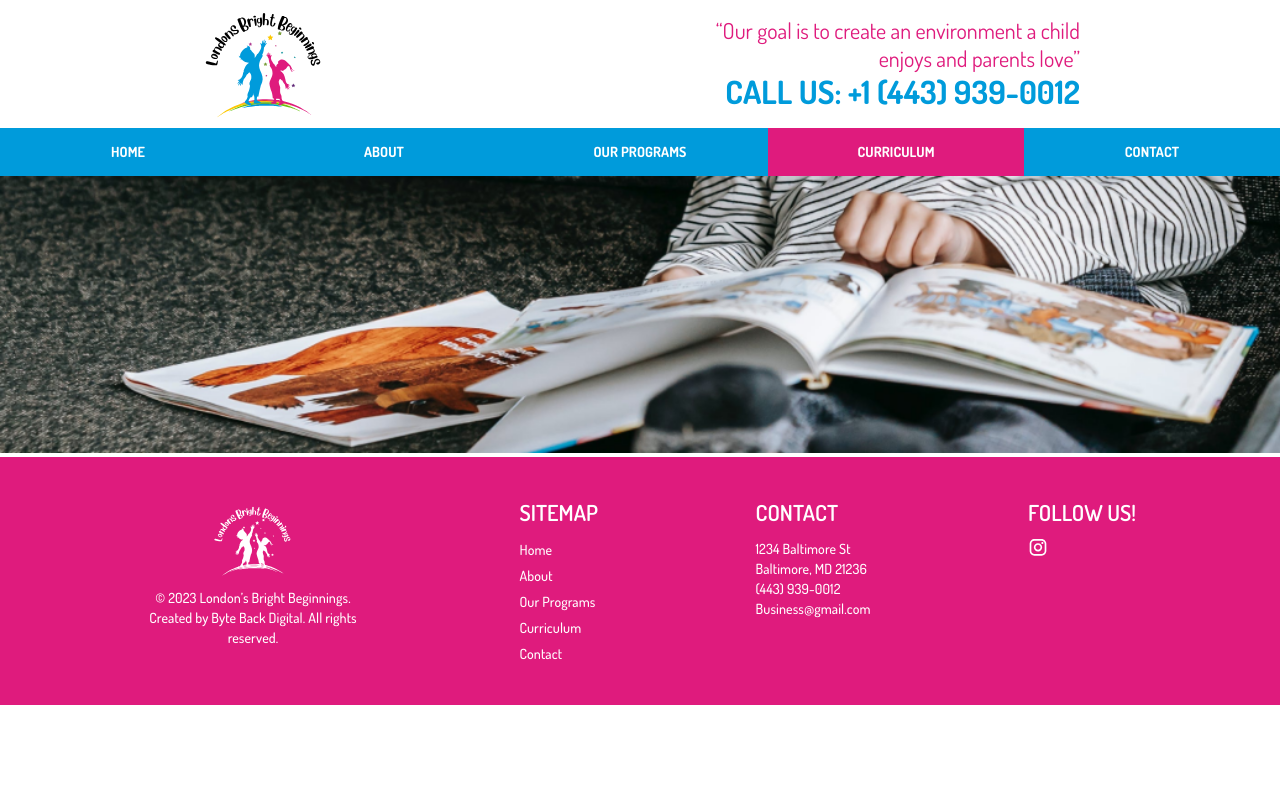
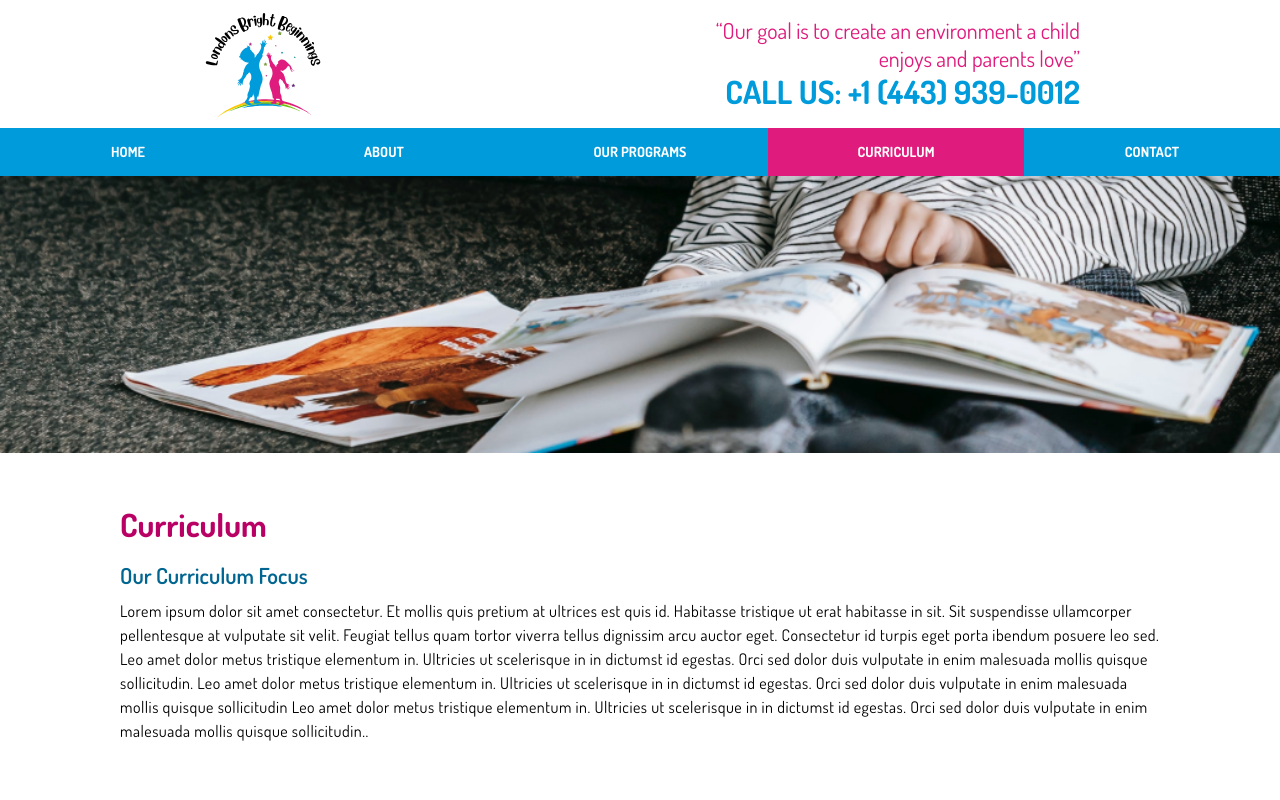
Before and after one commit to adinduokoro/London-s-Bright-Beginnings, a React (Create React App) app: page /curriculum in a window 1280 px wide. Shown: the top 800 px of the page. Built offline with nearby package versions, Linux system fonts and the light colour scheme; some icons are missing; a web font is replaced by a local one.

Commit message:
Update from break

```diff
--- a/src/pages/Contact.jsx
+++ b/src/pages/Contact.jsx
@@ -1,11 +1,19 @@
 import React from 'react'
 import Banner from '../components/banner/Banner'
 import contactBanner from "../assets/ContactBanner.png"
+import Header from '../components/paragraphs/header/Header'
 
 const Contact = () => {
   return (
     <div className='contact'>
       <Banner pageTitle={"Contact Us"} bannerImg={contactBanner} />
+      <div className="content" style={{ marginBottom: "3.12rem" }}>
+        <div className="contact__container" style={{ margin: "0 1.5rem" }}>
+          <Header title={"Contact"}/>
+          <div className="contact__content section">
+          </div>
+        </div>
+      </div>
     </div>
   )
 }
--- a/src/pages/Curriculum.jsx
+++ b/src/pages/Curriculum.jsx
@@ -1,11 +1,26 @@
 import React from 'react'
 import Banner from '../components/banner/Banner'
 import curriculumBanner from "../assets/CurriculumBanner.png"
+import Header from '../components/paragraphs/header/Header'
+import ParagraphTwo from '../components/paragraphs/paragraphTwo/ParagraphTwo'
 
 const Curriculum = () => {
   return (
     <div className='curriculum'>
       <Banner pageTitle={"Curriculum"} bannerImg={curriculumBanner} />
+      <div className="content" style={{ marginBottom: "3.12rem" }}>
+        <div className="curriculum__container" style={{ margin: "0 1.5rem" }}>
+          <Header title={"Curriculum"}/>
+          <div className="curriculum__content section">
+            <ParagraphTwo
+            title={"Our Curriculum Focus"}
+            body={
+              "Lorem ipsum dolor sit amet consectetur. Et mollis quis pretium at ultrices est quis id. Habitasse tristique ut erat habitasse in sit. Sit suspendisse ullamcorper pellentesque at vulputate sit velit. Feugiat tellus quam tortor viverra tellus dignissim arcu auctor eget. Consectetur id turpis eget porta ibendum posuere leo sed. Leo amet dolor metus tristique elementum in. Ultricies ut scelerisque in in dictumst id egestas. Orci sed dolor duis vulputate in enim malesuada mollis quisque sollicitudin. Leo amet dolor metus tristique elementum in. Ultricies ut scelerisque in in dictumst id egestas. Orci sed dolor duis vulputate in enim malesuada mollis quisque sollicitudin Leo amet dolor metus tristique elementum in. Ultricies ut scelerisque in in dictumst id egestas. Orci sed dolor duis vulputate in enim malesuada mollis quisque sollicitudin.."
+            }
+            />
+          </div>
+        </div>
+      </div>
     </div>
   )
 }
```
